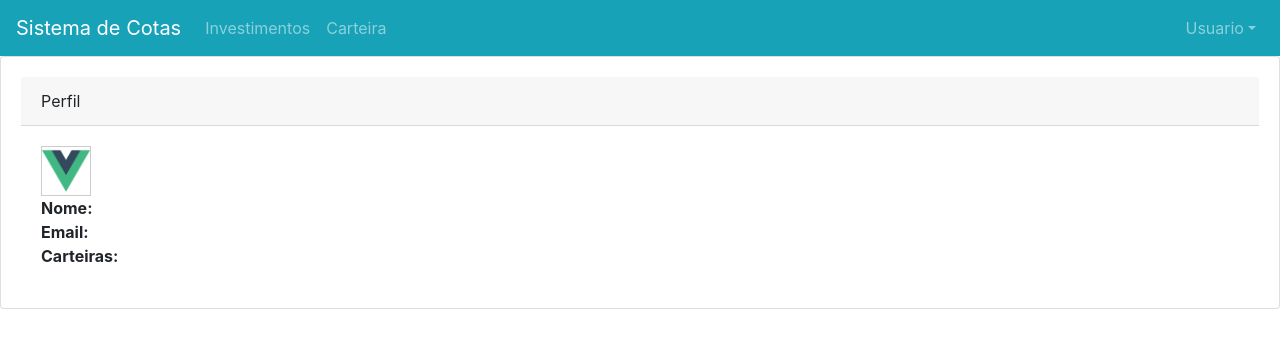
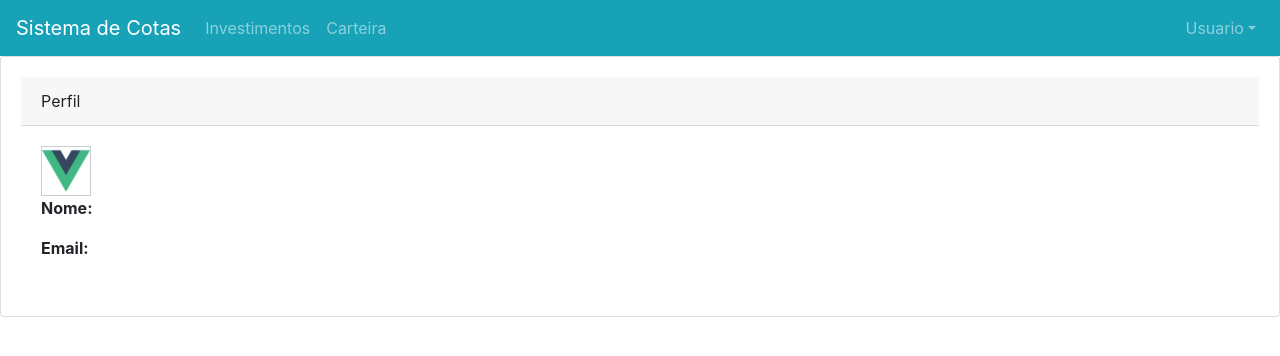
Before and after one commit to Java-DevZone/cotas-frontend, a Vue app: page /profile in a window 1280 px wide. Shown: the top 356 px of the page. Built offline with nearby package versions, Linux system fonts and the light colour scheme.

Commit message:
Removes gambiarra

```diff
--- a/src/pages/profile/Profile.vue
+++ b/src/pages/profile/Profile.vue
@@ -6,15 +6,14 @@
         <b-row>
           <b-col>
             <b-img :src="avatar" class="avatar" />
-            <br />
-            <strong>Nome:</strong>
-            {{name}}
-            <br />
-            <strong>Email:</strong>
-            {{email}}
-            <br />
-            <strong>Carteiras:</strong>
-            {{wallets}}
+            <p>
+              <strong>Nome:</strong>
+              {{name}}
+            </p>
+            <p>
+              <strong>Email:</strong>
+              {{email}}
+            </p>
           </b-col>
           <b-col></b-col>
           <b-col></b-col>
```
